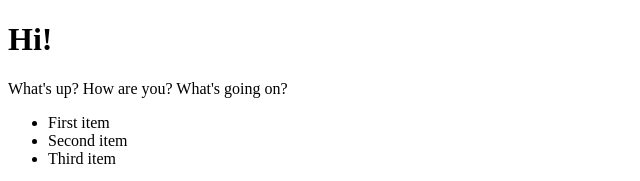
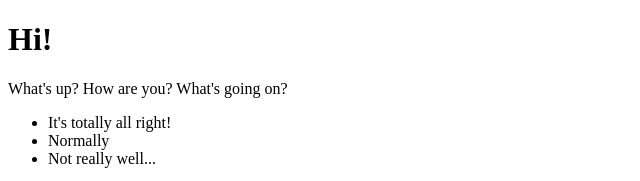
Before and after one commit to walkersevenonethreenineone/27.01.2022.WebSite, a plain HTML site: page index.html in a window 1280 px wide. Shown: the top 181 px of the page, without its empty margins (0-640 px from the left). Drawn offline with Linux system fonts and the light colour scheme.

Commit message:
Update index.html

```diff
--- a/index.html
+++ b/index.html
@@ -6,9 +6,9 @@
 <p>What's up? How are you? What's going on?</p>
 
 <ul>
-<li>First item</li>
-<li>Second item</li>
-<li>Third item</li>
+<li>It's totally all right!</li>
+<li>Normally</li>
+<li>Not really well...</li>
 </ul>
 
 <a href="https://unsplash.com">
```
